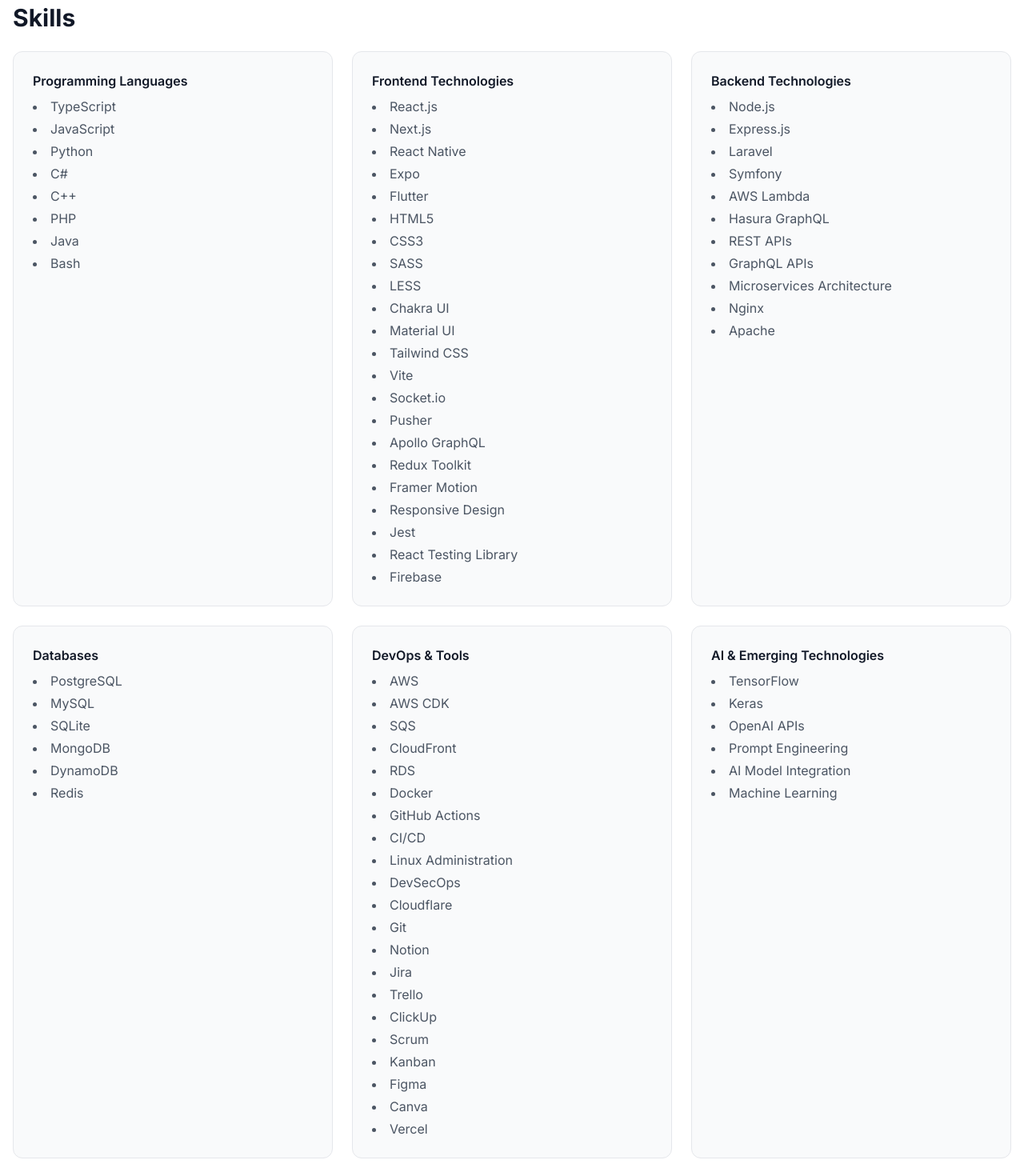
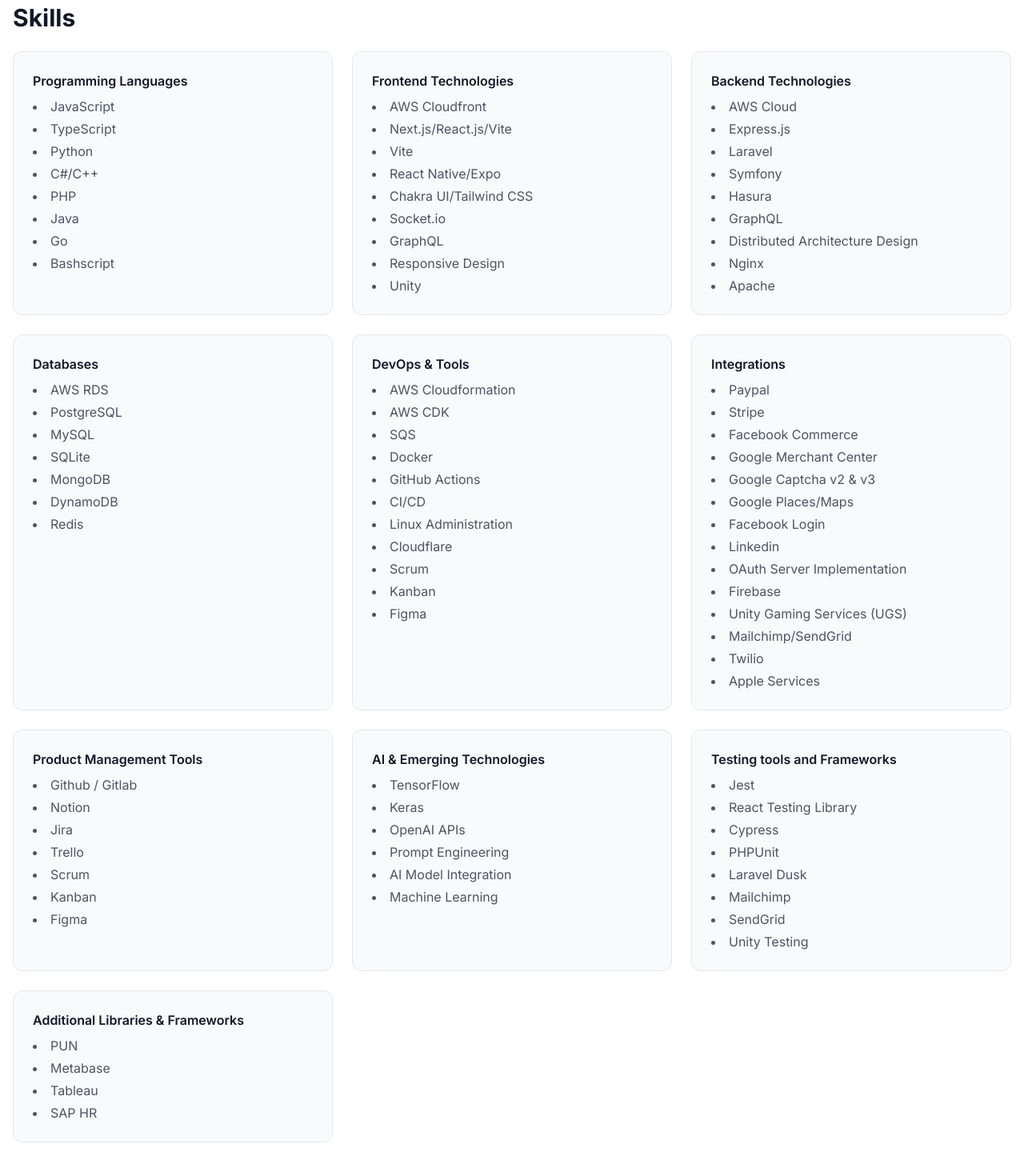
Before and after one commit to l3ardia/bardiamazaheri.com, a Next.js app in the folder frontends/portfolio/: page /skills in a window 1280 px wide. Shown: the part 140-1610 px from the top of the page at 80% size. Built offline with nearby package versions, Linux system fonts and the light colour scheme.

Commit message:
Update skills.ts

```diff
--- a/frontends/portfolio/src/data/skills.ts
+++ b/frontends/portfolio/src/data/skills.ts
@@ -7,55 +7,40 @@
   {
     title: "Programming Languages",
     items: [
+      "JavaScript",
       "TypeScript",
-      "JavaScript",
       "Python",
-      "C#",
-      "C++",
+      "C#/C++",
       "PHP",
       "Java",
-      "Bash",
+      "Go",
+      "Bashscript",
     ],
   },
   {
     title: "Frontend Technologies",
     items: [
-      "React.js",
-      "Next.js",
-      "React Native",
-      "Expo",
-      "Flutter",
-      "HTML5",
-      "CSS3",
-      "SASS",
-      "LESS",
-      "Chakra UI",
-      "Material UI",
-      "Tailwind CSS",
+      "AWS Cloudfront",
+      "Next.js/React.js/Vite",
       "Vite",
+      "React Native/Expo",
+      "Chakra UI/Tailwind CSS",
       "Socket.io",
-      "Pusher",
-      "Apollo GraphQL",
-      "Redux Toolkit",
-      "Framer Motion",
+      "GraphQL",
       "Responsive Design",
-      "Jest",
-      "React Testing Library",
-      "Firebase",
+      "Unity"
     ],
   },
   {
     title: "Backend Technologies",
     items: [
-      "Node.js",
+      "AWS Cloud",
       "Express.js",
       "Laravel",
       "Symfony",
-      "AWS Lambda",
-      "Hasura GraphQL",
-      "REST APIs",
-      "GraphQL APIs",
-      "Microservices Architecture",
+      "Hasura",
+      "GraphQL",
+      "Distributed Architecture Design",
       "Nginx",
       "Apache",
     ],
@@ -63,6 +48,7 @@
   {
     title: "Databases",
     items: [
+      "AWS RDS",
       "PostgreSQL",
       "MySQL",
       "SQLite",
@@ -74,27 +60,48 @@
   {
     title: "DevOps & Tools",
     items: [
-      "AWS",
+      "AWS Cloudformation",
       "AWS CDK",
       "SQS",
-      "CloudFront",
-      "RDS",
       "Docker",
       "GitHub Actions",
       "CI/CD",
       "Linux Administration",
-      "DevSecOps",
       "Cloudflare",
-      "Git",
+      "Scrum",
+      "Kanban",
+      "Figma",
+    ],
+  },
+  {
+    title: "Integrations",
+    items: [
+      "Paypal",
+      "Stripe",
+      "Facebook Commerce",
+      "Google Merchant Center",
+      "Google Captcha v2 & v3",
+      "Google Places/Maps",
+      "Facebook Login",
+      "Linkedin",
+      "OAuth Server Implementation",
+      "Firebase",
+      "Unity Gaming Services (UGS)",
+      "Mailchimp/SendGrid",
+      "Twilio",
+      "Apple Services"
+    ],
+  },
+  {
+    title: "Product Management Tools",
+    items: [
+      "Github / Gitlab",
       "Notion",
       "Jira",
       "Trello",
-      "ClickUp",
       "Scrum",
       "Kanban",
       "Figma",
-      "Canva",
-      "Vercel",
     ],
   },
   {
@@ -108,24 +115,27 @@
       "Machine Learning",
     ],
   },
+
+  {
+    title: "Testing tools and Frameworks",
+    items: [
+      "Jest",
+      "React Testing Library",
+      "Cypress",
+      "PHPUnit",
+      "Laravel Dusk",
+      "Mailchimp",
+      "SendGrid",
+      "Unity Testing"
+    ],
+  },
   {
     title: "Additional Libraries & Frameworks",
     items: [
-      "Cypress",
-      "PHPUnit",
-      "Laravel Dusk",
+      "PUN",
       "Metabase",
       "Tableau",
-      "Stripe Integration",
-      "PayPal Integration",
-      "Mailchimp",
-      "SendGrid",
-      "Twilio",
-      "Google Cloud Services (Captcha v2 & v3, Places, Maps)",
-      "Apple Login",
-      "Google Login",
-      "Facebook Login",
-      "SAP",
+      "SAP HR",
     ],
   },
 ];
```
